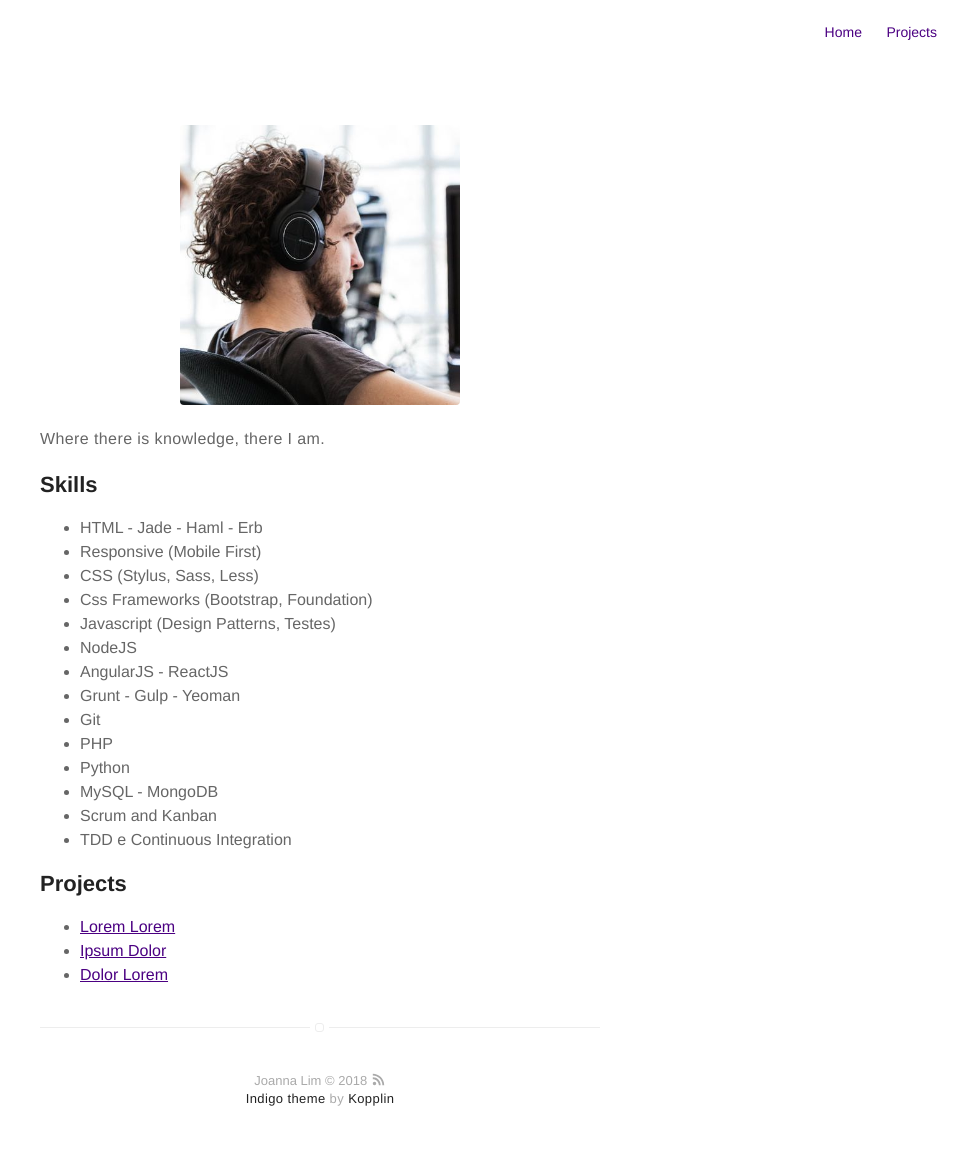
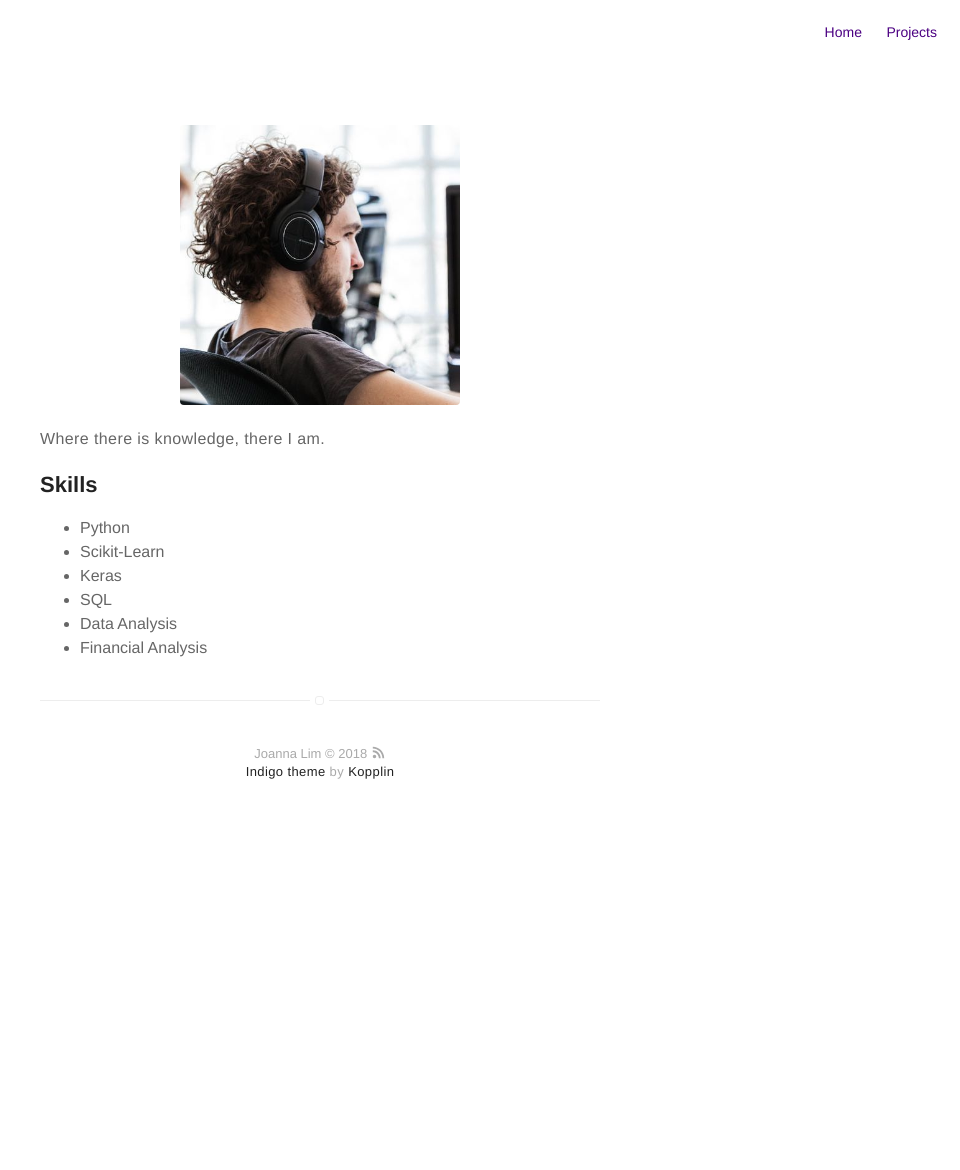
Before and after one commit to jnnlmn/jnnlmn.github.io, a Jekyll site: the page built from about.md, in a window 1280 px wide. Shown: the whole page, without its empty margins (320-1280 px from the left). Built offline with Jekyll 4.4.1, drawn with Linux system fonts in a browser that asks for light colours; after the commit the page ends 900 px from its top, so only the background shows below that.

Commit message:
Update about.md

```diff
--- a/about.md
+++ b/about.md
@@ -9,26 +9,11 @@ layout: page
 <h2>Skills</h2>
 
 <ul class="skill-list">
-	<li>HTML - Jade - Haml - Erb</li>
-	<li>Responsive (Mobile First)</li>
-	<li>CSS (Stylus, Sass, Less)</li>
-	<li>Css Frameworks (Bootstrap, Foundation)</li>
-	<li>Javascript (Design Patterns, Testes)</li>
-	<li>NodeJS</li>
-	<li>AngularJS - ReactJS</li>
-	<li>Grunt - Gulp - Yeoman</li>
-	<li>Git</li>
-	<li>PHP</li>
 	<li>Python</li>
-	<li>MySQL - MongoDB</li>
-	<li>Scrum and Kanban</li>
-	<li>TDD e Continuous Integration</li>
+	<li>Scikit-Learn</li>
+	<li>Keras</li>
+	<li>SQL</li>
+	<li>Data Analysis</li>
+	<li>Financial Analysis</li>
+
 </ul>
-
-<h2>Projects</h2>
-
-<ul>
-	<li><a href="https://github.com/">Lorem Lorem</a></li>
-	<li><a href="https://github.com/">Ipsum Dolor</a></li>
-	<li><a href="https://github.com/">Dolor Lorem</a></li>
-</ul>
```
